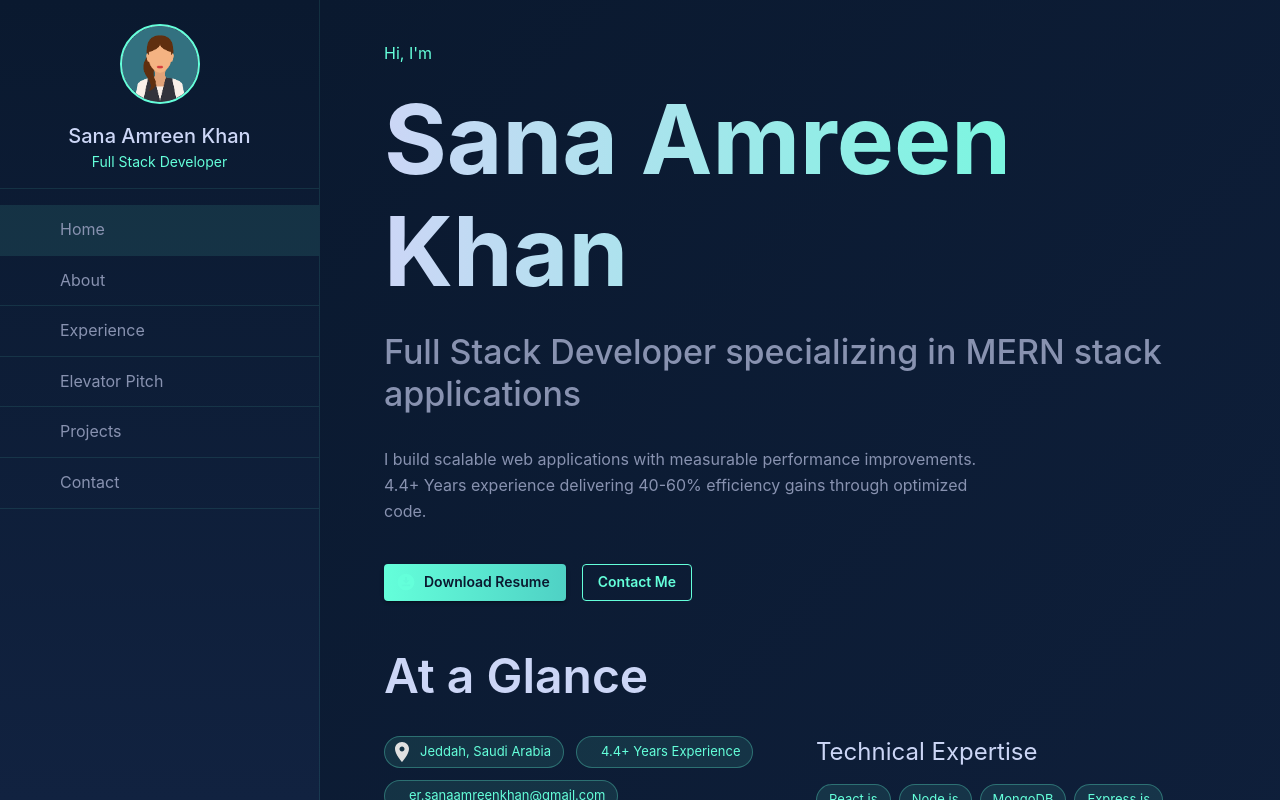
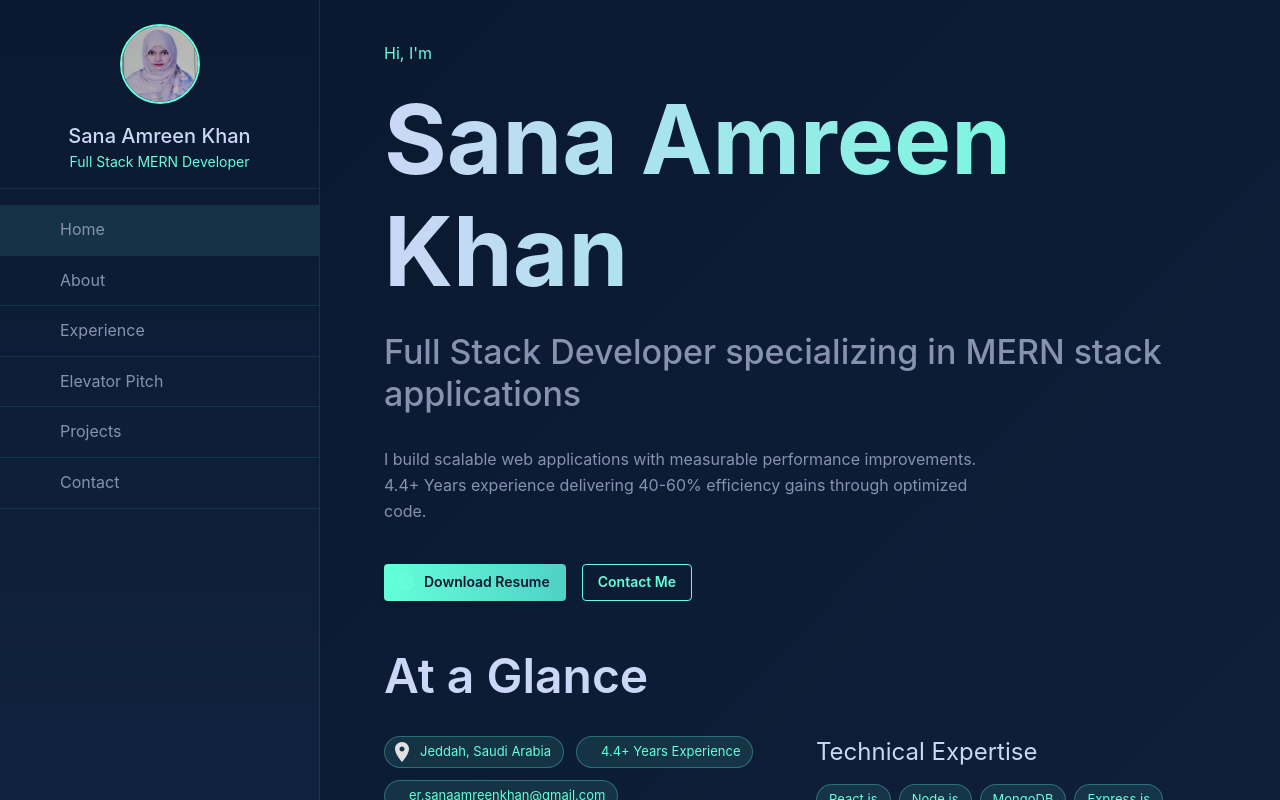
Before and after one commit to SanaAmreenKhan/sana_portfolio, a React (Vite) app: page / in a window 1280 px wide. Built offline with nearby package versions, Linux system fonts and the light colour scheme; some icons are missing.

Commit message:
Profile picture added.

```diff
--- a/src/components/Layout/Sidebar.jsx
+++ b/src/components/Layout/Sidebar.jsx
@@ -44,7 +44,7 @@ const Sidebar = ({ open, onClose }) => {
       <List>
         <Box sx={{ p: 2, textAlign: "center", mt: isMobile ? 4 : 0 }}>
           <Avatar
-            src="/user.png"
+            src="/sana-profile.jpeg"
             alt="Sana's Image"
             sx={{
               width: 80,
@@ -59,7 +59,7 @@ const Sidebar = ({ open, onClose }) => {
                 {personalDetails.name}
               </Typography>
               <Typography variant="body2" sx={{ color: "secondary.main" }}>
-                {personalDetails.role}
+                Full Stack MERN Developer
               </Typography>
             </>
           )}
--- a/src/features/about/MainProfile.jsx
+++ b/src/features/about/MainProfile.jsx
@@ -18,7 +18,7 @@ const MainProfile = () => {
         })}
       >
         <Avatar
-          src="/sana-profile.jpg"
+          src="/sana-profile.jpeg"
           sx={{
             width: 150,
             height: 150,
```
Also changed, not shown: public/sana-profile.jpeg (added).
